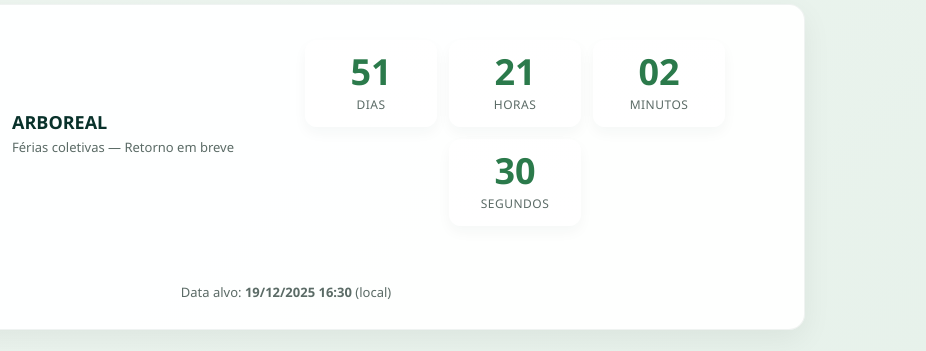
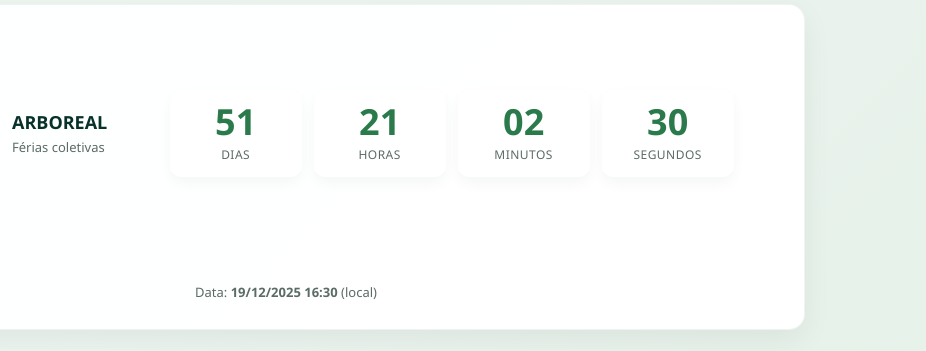
Before and after one commit to ARBOREALRELATORIO/ContagemFerias, a plain HTML site: page index.html in a window 1280 px wide. Shown: the part 257-608 px from the top of the page, 354-1280 px from the left. Drawn offline with Linux system fonts and the light colour scheme.

Commit message:
Update index.html

```diff
--- a/index.html
+++ b/index.html
@@ -81,7 +81,7 @@
       <img id="logo" src="./logo.jpg" alt="Logo da empresa">
       <div class="meta">
         <div class="company">ARBOREAL</div>
-        <div class="note">Férias coletivas — Retorno em breve</div>
+        <div class="note">Férias coletivas</div>
       </div>
     </div>
 
@@ -107,7 +107,7 @@
     </div>
 
     <div style="flex-basis:100%;height:0"></div>
-    <div class="note-bottom">Data alvo: <strong>19/12/2025 16:30</strong> (local)</div>
+    <div class="note-bottom">Data: <strong>19/12/2025 16:30</strong> (local)</div>
   </div>
 
   <script>
```
